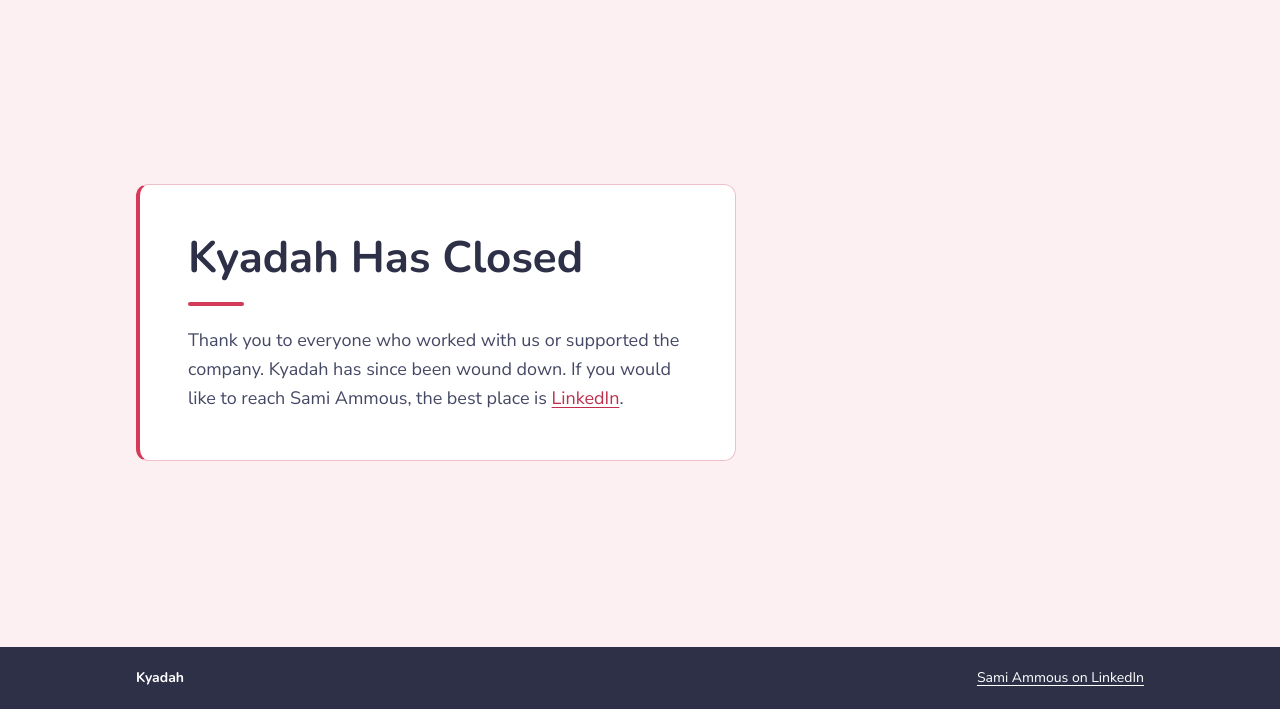
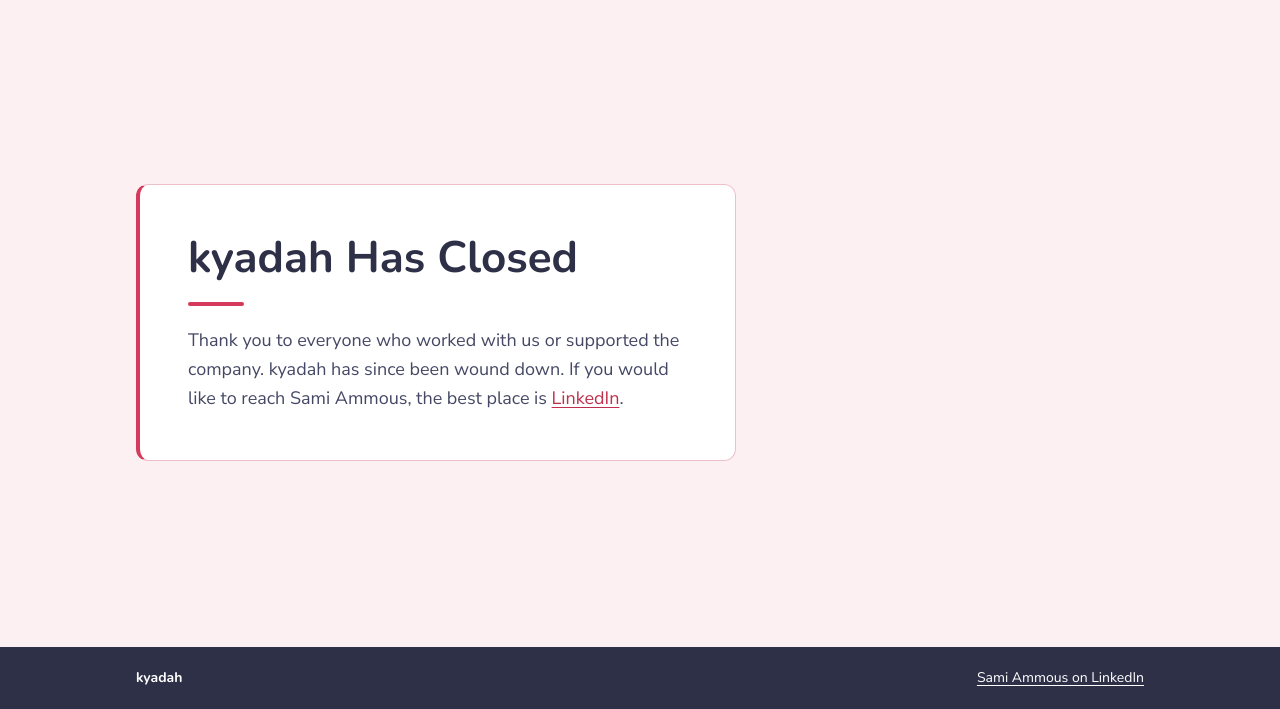
Before and after one commit to samiammous/kyadah-website, a plain HTML site: page index.html in a window 1280 px wide. Shown: the part 91-800 px from the top of the page. Drawn offline with nearby package versions, Linux system fonts and the light colour scheme.

Commit message:
Use lowercase kyadah on the notice
Co-Authored-By: Claude Sonnet 5.5 <noreply@anthropic.com>

```diff
--- a/index.html
+++ b/index.html
@@ -3,8 +3,8 @@
 <head>
 <meta charset="utf-8">
 <meta name="viewport" content="width=device-width, initial-scale=1">
-<title>Kyadah Has Closed</title>
-<meta name="description" content="Kyadah has been wound down. To reach Sami Ammous, find him on LinkedIn.">
+<title>kyadah Has Closed</title>
+<meta name="description" content="kyadah has been wound down. To reach Sami Ammous, find him on LinkedIn.">
 <link rel="icon" type="image/png" href="/logo.png">
 <link rel="preconnect" href="https://fonts.googleapis.com">
 <link rel="preconnect" href="https://fonts.gstatic.com" crossorigin>
@@ -31,13 +31,13 @@ footer a{color:#fff}
 </style>
 </head>
 <body>
-<header><div class="inner"><img src="/logo.png" alt="Kyadah" width="140"></div></header>
+<header><div class="inner"><img src="/logo.png" alt="kyadah" width="140"></div></header>
 <main>
 <div class="card">
-<h1>Kyadah Has Closed</h1>
-<p>Thank you to everyone who worked with us or supported the company. Kyadah has since been wound down. If you would like to reach Sami Ammous, the best place is <a href="https://www.linkedin.com/in/sami-ammous/">LinkedIn</a>.</p>
+<h1>kyadah Has Closed</h1>
+<p>Thank you to everyone who worked with us or supported the company. kyadah has since been wound down. If you would like to reach Sami Ammous, the best place is <a href="https://www.linkedin.com/in/sami-ammous/">LinkedIn</a>.</p>
 </div>
 </main>
-<footer><div class="inner"><span>Kyadah</span><a href="https://www.linkedin.com/in/sami-ammous/">Sami Ammous on LinkedIn</a></div></footer>
+<footer><div class="inner"><span>kyadah</span><a href="https://www.linkedin.com/in/sami-ammous/">Sami Ammous on LinkedIn</a></div></footer>
 </body>
 </html>
```
